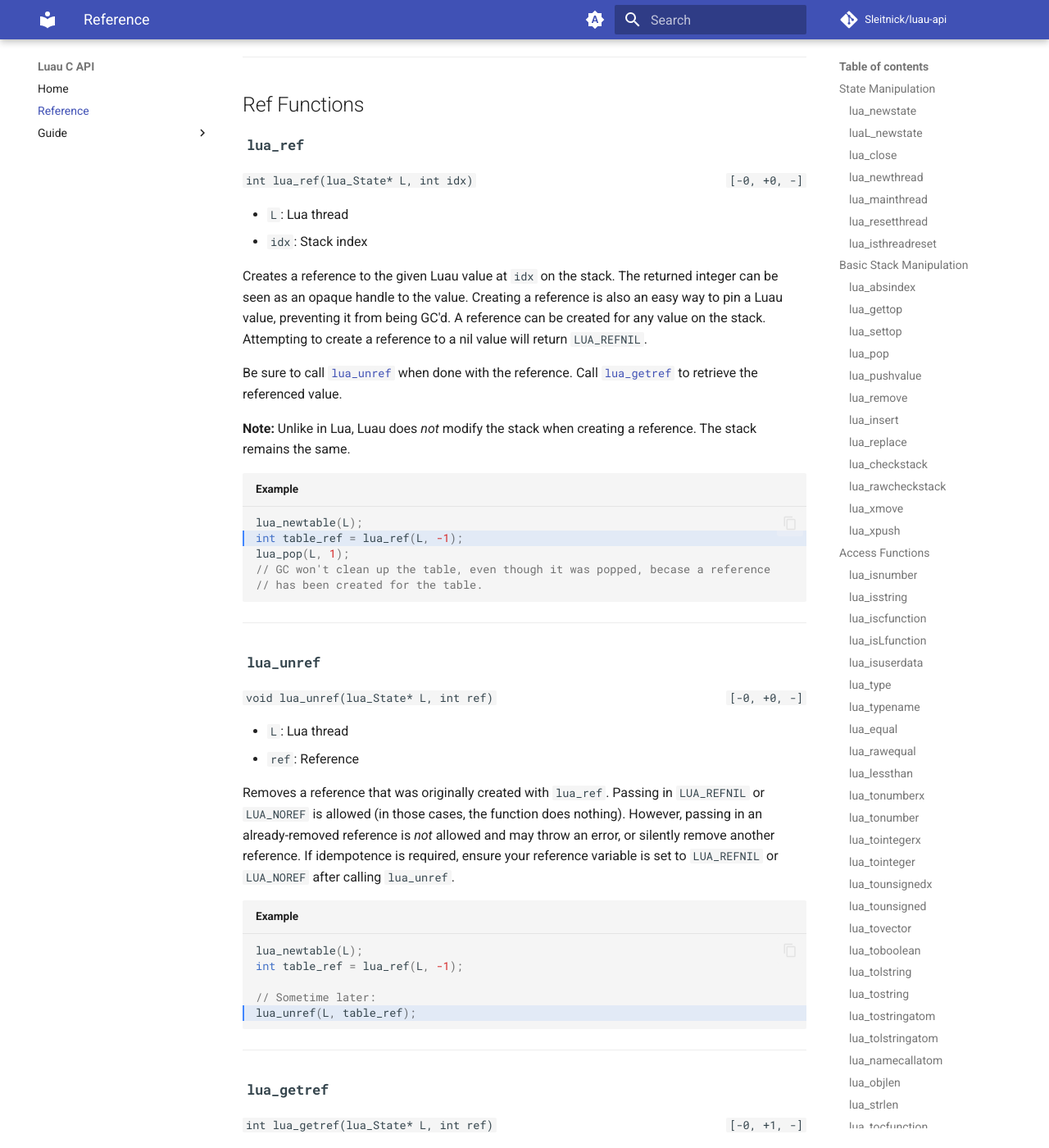
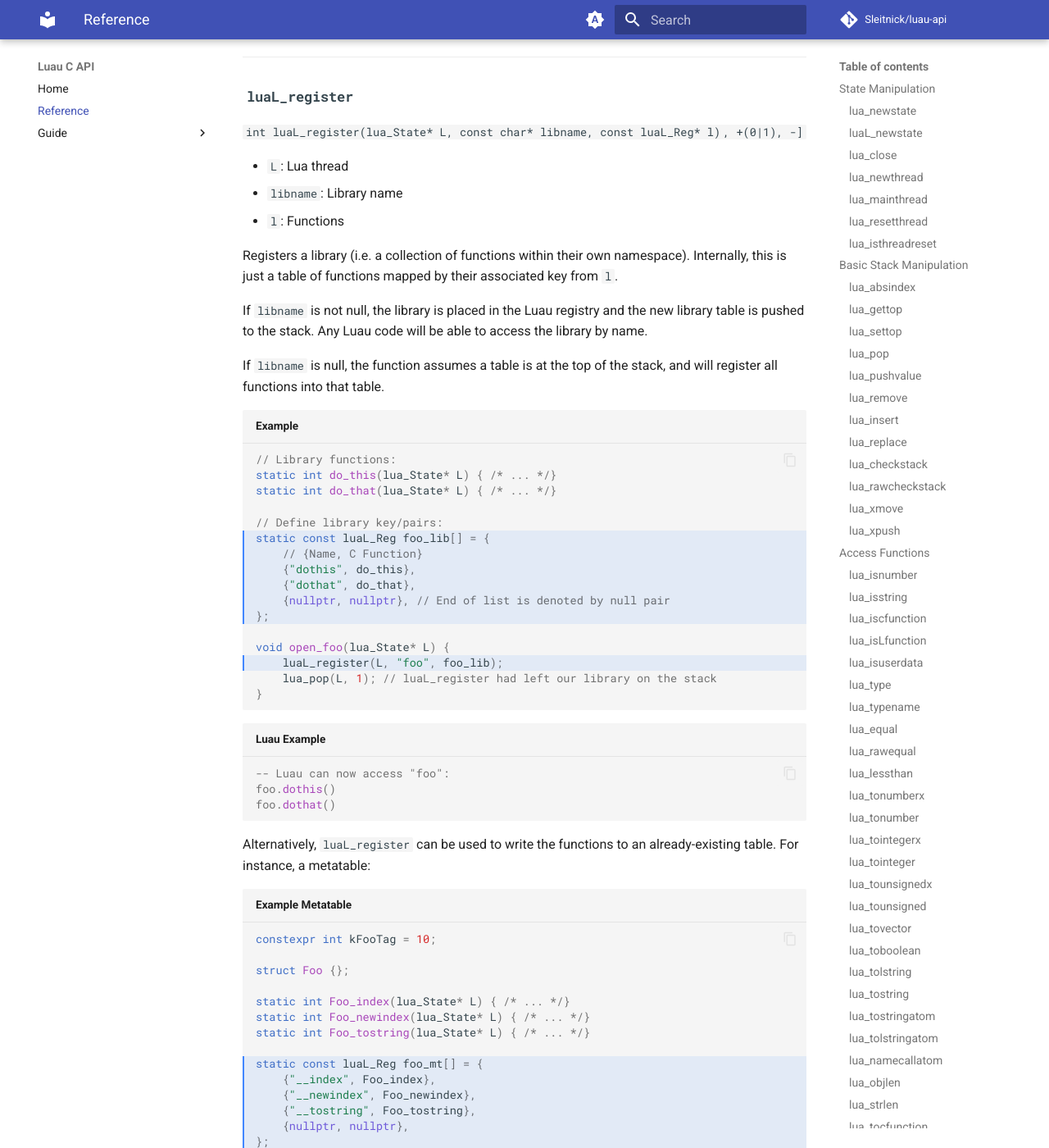
Before and after one commit to Sleitnick/luau-api, an MkDocs documentation site: the page built from docs/_ref_auto_generated.md, in a window 1280 px wide and 1400 px high, scrolled down 69596 px. Shown: the whole window at 82% size. Built offline with MkDocs 1.6.1 and Material for MkDocs 9.7.7, drawn with Linux system fonts in a browser that asks for light colours; comment, search, counter and statistics services are not loaded; some of the changed text lies outside the part shown.

Commit message:
Register

````diff
--- a/docs/_ref_auto_generated.md
+++ b/docs/_ref_auto_generated.md
@@ -3557,6 +3557,75 @@ lua_callbacks(L)->userthread = handle_user_thread;
 ----
 
 
+### <span class="subsection">`luaL_register`</span>
+
+<span class="signature">`int luaL_register(lua_State* L, const char* libname, const luaL_Reg* l)`</span>
+<span class="stack">`[-0, +(0|1), -]`</span>
+
+- `L`: Lua thread
+- `libname`: Library name
+- `l`: Functions
+
+
+Registers a library (i.e. a collection of functions within their own namespace). Internally, this is just a table of functions mapped by their associated key from `l`.
+
+If `libname` is not null, the library is placed in the Luau registry and the new library table is pushed to the stack. Any Luau code will be able to access the library by name.
+
+If `libname` is null, the function assumes a table is at the top of the stack, and will register all functions into that table.
+
+```cpp title="Example" hl_lines="6-11 14"
+// Library functions:
+static int do_this(lua_State* L) { /* ... */}
+static int do_that(lua_State* L) { /* ... */}
+
+// Define library key/pairs:
+static const luaL_Reg foo_lib[] = {
+	// {Name, C Function}
+	{"dothis", do_this},
+	{"dothat", do_that},
+	{nullptr, nullptr}, // End of list is denoted by null pair
+};
+
+void open_foo(lua_State* L) {
+	luaL_register(L, "foo", foo_lib);
+	lua_pop(L, 1); // luaL_register had left our library on the stack
+}
+```
+
+```luau title="Luau Example"
+-- Luau can now access "foo":
+foo.dothis()
+foo.dothat()
+```
+
+Alternatively, `luaL_register` can be used to write the functions to an already-existing table. For instance, a metatable:
+```cpp title="Example Metatable" hl_lines="9-14 18"
+constexpr int kFooTag = 10;
+
+struct Foo {};
+
+static int Foo_index(lua_State* L) { /* ... */}
+static int Foo_newindex(lua_State* L) { /* ... */}
+static int Foo_tostring(lua_State* L) { /* ... */}
+
+static const luaL_Reg foo_mt[] = {
+	{"__index", Foo_index},
+	{"__newindex", Foo_newindex},
+	{"__tostring", Foo_tostring},
+	{nullptr, nullptr},
+};
+
+void Foo_setup_metatable(lua_State* L) {
+	luaL_newmetatable(L, "Foo");
+	luaL_register(L, nullptr, foo_mt);
+	lua_setuserdatametatable(L, kFooTag);
+}
+```
+
+
+----
+
+
 ## Ref Functions
 
 ### <span class="subsection">`lua_ref`</span>
````
Also changed, not shown: ref/misc_functions/luaL_register.md (added, +70 -0 lines), 1 other file.
